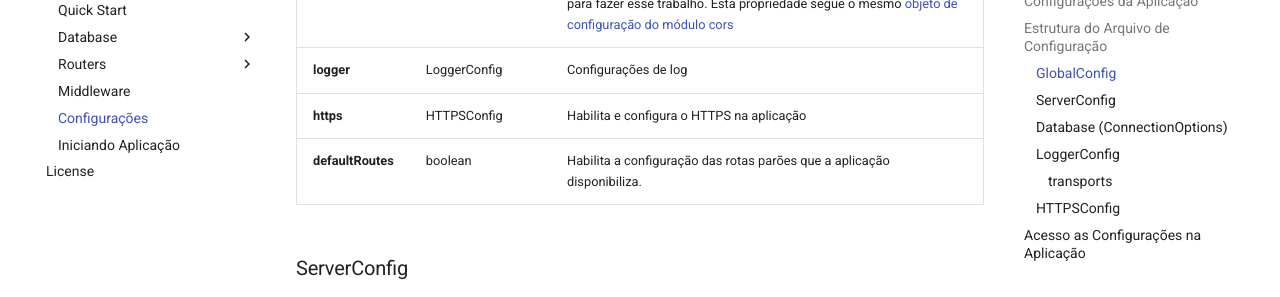
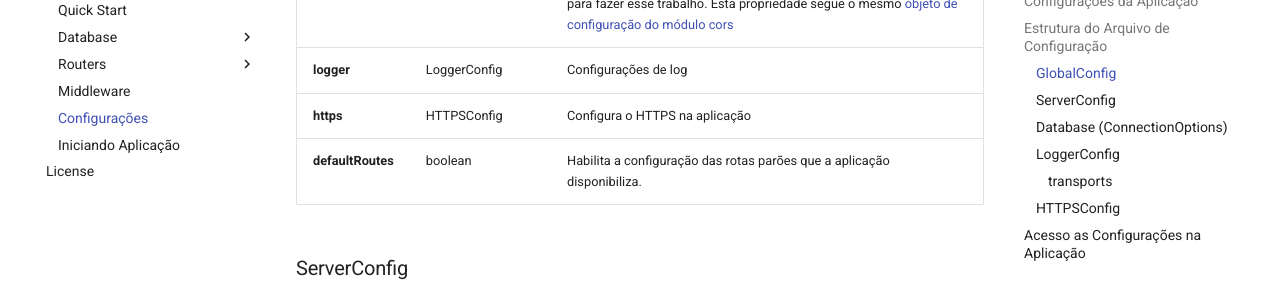
Before and after one commit to protontype/protontype.github.io, an MkDocs documentation site: the page built from docs/config.md, in a window 1280 px wide and 900 px high, scrolled down 2424 px. Shown: the part 152-449 px from the top of the window. Built offline with MkDocs 1.6.1 and Material for MkDocs 9.7.7, drawn with Linux system fonts in a browser that asks for light colours; comment, search, counter and statistics services are not loaded; old or Windows-style settings are respelled for this version of MkDocs; some of the changed text lies outside the part shown.

Commit message:
Update docs

```diff
--- a/docs/config.md
+++ b/docs/config.md
@@ -116,7 +116,7 @@ export interface LoggerConfig {
 | **database**      | ConnectionOptions  | Configuração da base de dados usada pela aplicação (Depende do DBConnector usado)                                                                                                                                                                                         |
 | **cors**          | cors.CorsOptions | Configuração do CORS da aplicação. O Protontype usa o módulo [cors](https://www.npmjs.com/package/cors) para fazer esse trabalho. Esta propriedade segue o mesmo [objeto de configuração do módulo cors](https://www.npmjs.com/package/cors)|
 | **logger**        | LoggerConfig     | Configurações de log                                                                                                                                                                                                                        |
-| **https**         | HTTPSConfig      | Habilita e configura o HTTPS na aplicação                                                                                                                                                                                                   |
+| **https**         | HTTPSConfig      | Configura o HTTPS na aplicação                                                                                                                                                                                                   |
 | **defaultRoutes** | boolean          | Habilita a configuração das rotas parões que a aplicação disponibiliza.                                                                                                                                                                     |
 
 ### ServerConfig
@@ -164,7 +164,6 @@ Ver [connection options do TypeORM](http://typeorm.io/#/connection-options/conne
 
 | Propriedade | Tipo    | Descrição                                        |
 |-------------|---------|--------------------------------------------------|
-| **enabled**     | boolean | Habilita o HTTPS                                 |
 | **key**         | string  | Chave privada do certificado                     |
 | **cert**        | string  | Arquivo que contém o certificado (chave pública) |
 
```
Also changed, not shown: docs/db-connector.md (+1 -1 lines).
